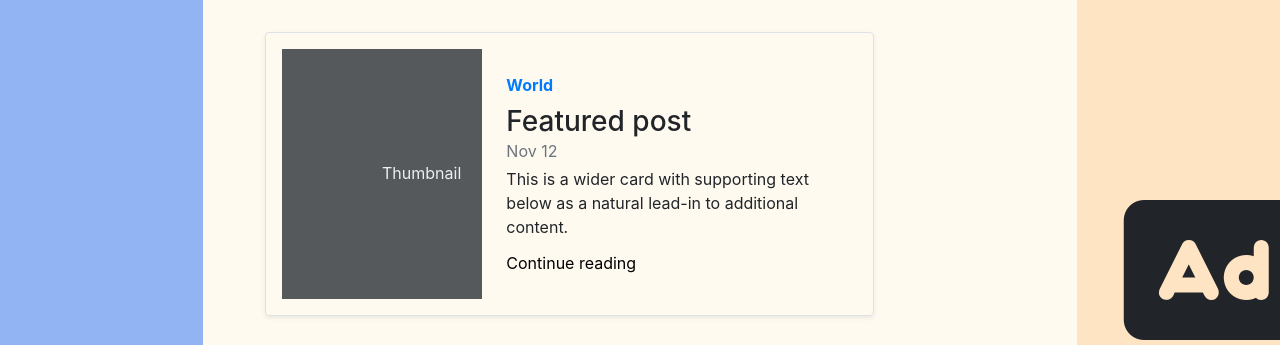
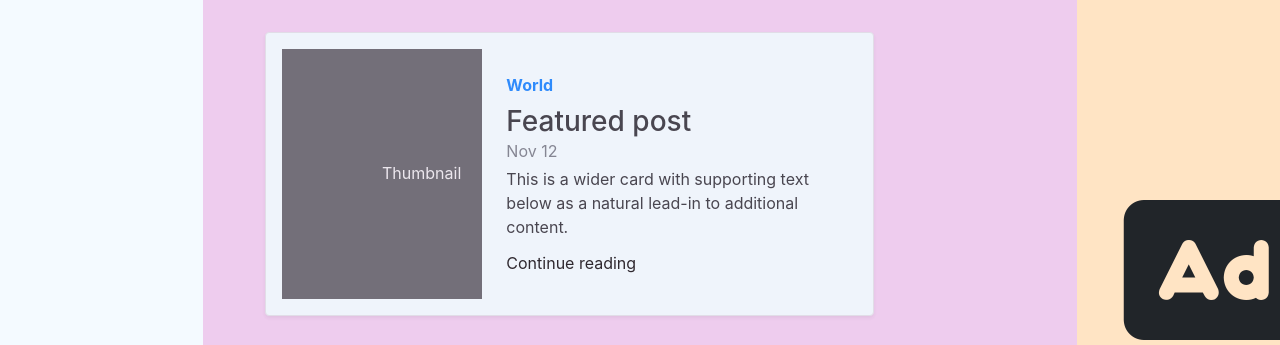
Before and after one commit to SWCousins/SoothingStart, a plain HTML site: page index.html in a window 1280 px wide. Shown: the top 345 px of the page. Drawn offline with nearby package versions, Linux system fonts and the light colour scheme.

Commit message:
Updated color palette
style: Updated color palette

Updated the color palette July 1st 2020

```diff
--- a/index.html
+++ b/index.html
@@ -14,7 +14,7 @@
     <body>
 
        <div class="row">
-        <div class="menu panel col-1" style="background-color: cornflowerblue">
+        <div class="menu panel col-1">
             <hr />
             <a href="#">
                 <span class="1 fas fa-home home"></span>
@@ -34,7 +34,7 @@
 
     <div class="col-1"></div>
     <div class="col-md-10">
-      <div class="row no-gutters border rounded overflow-hidden flex-md-row mb-4 shadow-sm h-md-250 position-relative">
+      <div class="row no-gutters border rounded overflow-hidden flex-md-row mb-4 shadow-sm h-md-250 position-relative post">
           <div class="col-auto d-none d-lg-block">
             <svg class="bd-placeholder-img" width="200" height="250" xmlns="http://www.w3.org/2000/svg" preserveAspectRatio="xMidYMid slice" focusable="false" role="img" aria-label="Placeholder: Thumbnail">
             <title>Placeholder</title>
@@ -105,6 +105,7 @@
        </div>
 
         <script>
+
             let menuBox = document.querySelector(".menu");
             let newsBox = document.querySelector(".main-news");
             let homeIcon = document.querySelector(".home");
--- a/style.css
+++ b/style.css
@@ -23,6 +23,7 @@ hr {
 
 .menu {
     opacity: 0.7;
+    background-color: aliceblue;
 }
 
 .menu-item {
@@ -37,7 +38,13 @@ hr {
 }
 
 .main-news {
-    background-color: floralwhite;
+    background-color: #eeccee;
+}
+
+.post {
+    background-color: azure;
+    opacity: 0.8;
+    background-blend-mode: lighten;
 }
 
 .border {
```
